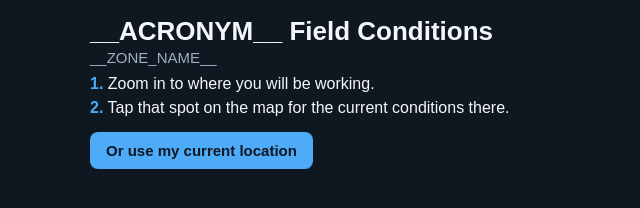
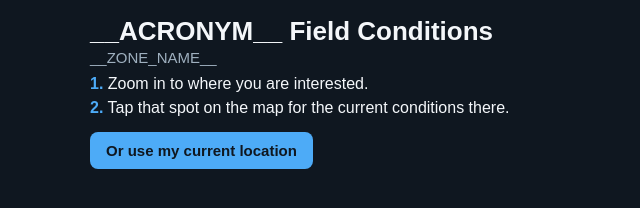
Before and after one commit to DKevinM/field_environmental_intelligence, a plain HTML site: page templates/zone.html in a window 1280 px wide. Shown: the full height of the page, 0-640 px from the left. Drawn offline with nearby package versions, Linux system fonts and the light colour scheme.

Commit message:
Field start pages: step 1 reads 'Zoom in to where you are interested.'
Co-Authored-By: Claude Opus 5.5 <noreply@anthropic.com>

```diff
--- a/templates/zone.html
+++ b/templates/zone.html
@@ -18,7 +18,7 @@ button:disabled{background:#304152;color:#9fb0bf}
 <header>
 <h1>__ACRONYM__ Field Conditions<small>__ZONE_NAME__</small></h1>
 <ol class="steps">
-<li><b>1.</b> Zoom in to where you will be working.</li>
+<li><b>1.</b> Zoom in to where you are interested.</li>
 <li><b>2.</b> Tap that spot on the map for the current conditions there.</li>
 </ol>
 <button id="locbtn" onclick="useMyLocation()">Or use my current location</button>
```
